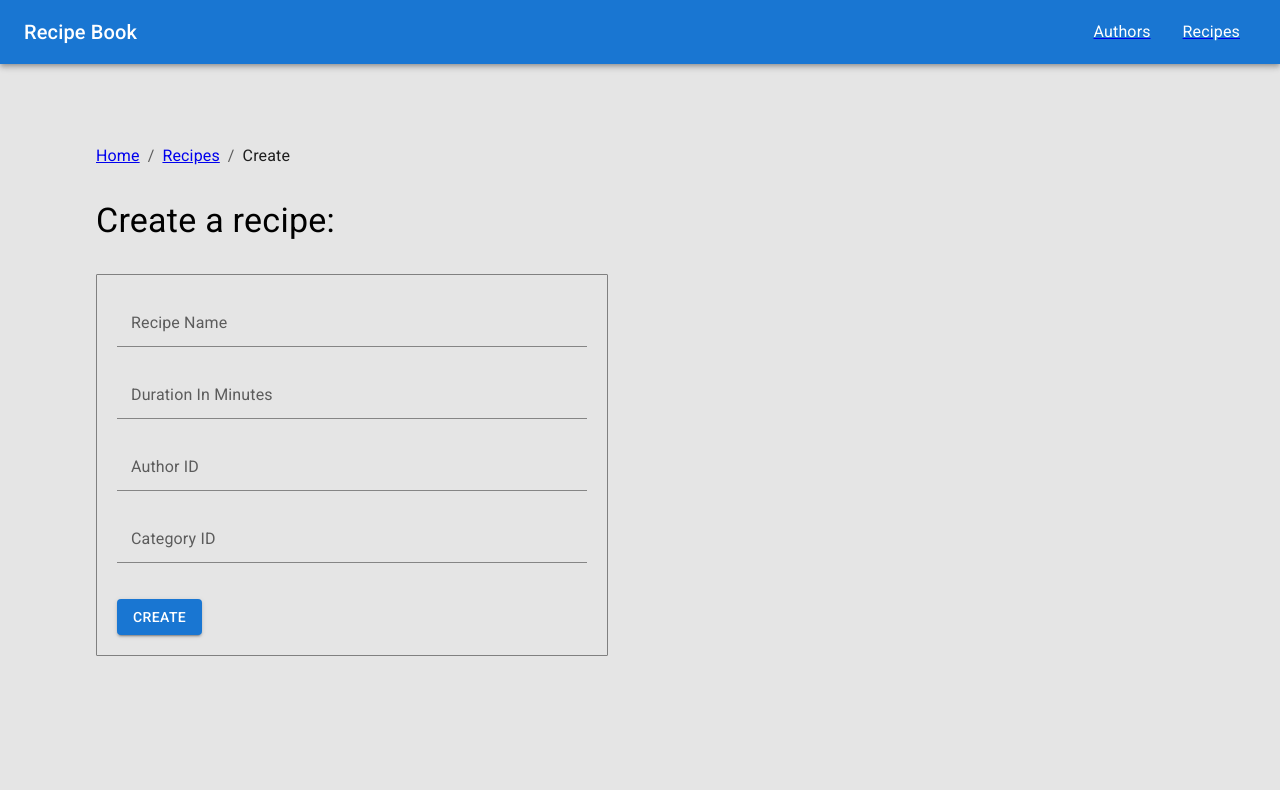
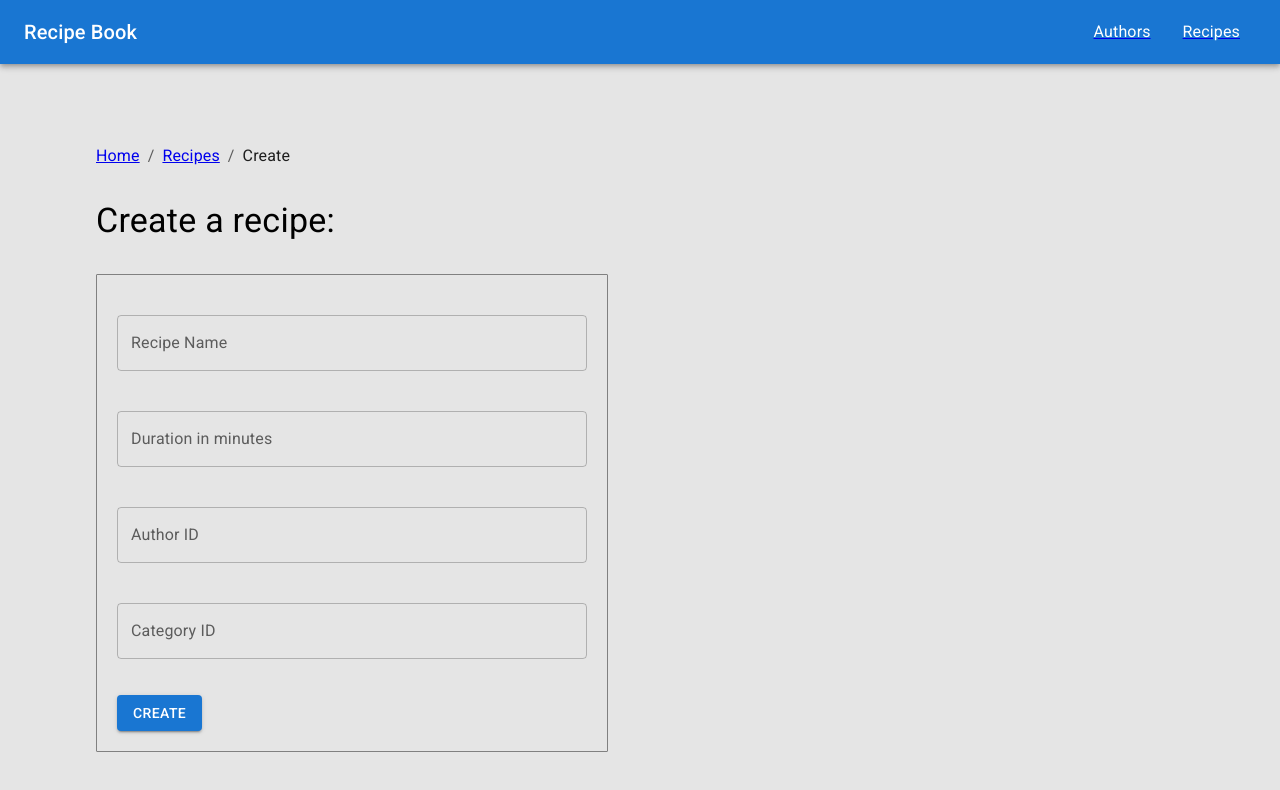
Before and after one commit to andrewek/recipe-book-front, a React (Create React App) app: page /recipes/create in a window 1280 px wide. Shown: the top 790 px of the page. Built offline with nearby package versions, Linux system fonts and the light colour scheme.

Commit message:
Semi-incorporation of react-form-hook. Proved to not be especially useful with our tiny forms.

```diff
--- a/package.json
+++ b/package.json
@@ -13,6 +13,7 @@
     "graphql": "^16.6.0",
     "react": "^18.2.0",
     "react-dom": "^18.2.0",
+    "react-hook-form": "^7.37.0",
     "react-router-dom": "^6.4.2",
     "react-scripts": "5.0.1",
     "web-vitals": "^2.1.4"
--- a/src/pages/author-create.js
+++ b/src/pages/author-create.js
@@ -6,33 +6,32 @@ import {
   Breadcrumbs,
   Button,
   FormControl,
-  Input,
-  InputLabel,
+  TextField,
 } from "@mui/material"
 import { useState } from "react";
+import { useForm } from "react-hook-form";
 
 function AuthorCreate() {
   const navigate = useNavigate();
-
 
   // ----> FORM CONTROLS.
   const initialFormState = {
     name: "",
   };
-  const [author, setAuthor] = useState({ ...initialFormState });
+  const { register, handleSubmit } = useForm({ defaultValues: { ...initialFormState }});
+  // const [author, setAuthor] = useState({ ...initialFormState });
 
-  const handleChange = ({ target }) => {
-    const { value } = target;
+  // const handleChange = ({ target }) => {
+  //   const { value } = target;
 
-    setAuthor({
-      ...author,
-      [target.name]: value
-    });
-  }
+  //   setAuthor({
+  //     ...author,
+  //     [target.name]: value
+  //   });
+  // }
 
-  const handleSubmit = async (e) => {
-    e.preventDefault();
-    await AuthorCreate({ variables: author });
+  const onSubmit = async (data) => {
+    await AuthorCreate({ variables: data });
     if (!error) navigate("/authors");
   }
 
@@ -64,26 +63,25 @@ function AuthorCreate() {
 
       <Typography my={4} variant="h4" component="h1">Sign up an author:</Typography>
 
-      <form onSubmit={handleSubmit} style={{
+      <form onSubmit={handleSubmit(onSubmit)} style={{
         border: "1px solid grey",
         borderRadius: 1,
         padding: "20px 20px"
       }}>
         <FormControl
           noValidate
-          autoComplete="off"
           sx={{
             width: "100%",
             py: "20px",
           }}
         >
-          <Input
+          <TextField {...register("name")}
             id="name"
             name="name"
-            variant="outlined-basic"
-            onInput={handleChange}
+            label="Author Name"
+            variant="outlined"
+            autoComplete="off"
           />
-          <InputLabel htmlFor="name">Author Name</InputLabel>
         </FormControl>
 
         <Box mt={2}>
--- a/src/pages/recipe-create.js
+++ b/src/pages/recipe-create.js
@@ -6,8 +6,7 @@ import {
   Breadcrumbs,
   Button,
   FormControl,
-  Input,
-  InputLabel,
+  TextField,
 } from "@mui/material"
 import { useState } from "react";
 
@@ -86,64 +85,68 @@ export default function RecipeCreate() {
             py: "20px",
           }}
         >
-          <Input
+          <TextField
             id="name"
             name="name"
-            variant="outlined-basic"
+            variant="outlined"
+            label="Recipe Name"
+            autoComplete="off"
             onInput={handleChange}
           />
-          <InputLabel htmlFor="name">Recipe Name</InputLabel>
         </FormControl>
 
         <FormControl
           noValidate
-          autoComplete="off"
           sx={{
             width: "100%",
             py: "20px",
           }}
         >
-          <Input
+          <TextField
             id="durationInMinutes"
             name="durationInMinutes"
-            variant="outlined-basic"
+            variant="outlined"
+            label="Duration in minutes"
+            inputProps={{ inputMode: "numeric", pattern: "[0-9]*" }}
+            autoComplete="off"
             onInput={handleChange}
           />
-          <InputLabel htmlFor="durationInMinutes">Duration In Minutes</InputLabel>
         </FormControl>
 
         <FormControl
           noValidate
-          autoComplete="off"
           sx={{
             width: "100%",
             py: "20px",
           }}
         >
-          <Input
+          <TextField
             id="authorId"
             name="authorId"
-            variant="outlined-basic"
+            variant="outlined"
+            label="Author ID"
+            inputProps={{ inputMode: "numeric", pattern: "[0-9]*" }}
+            autoComplete="off"
             onInput={handleChange}
           />
-          <InputLabel htmlFor="authorId">Author ID</InputLabel>
         </FormControl>
 
         <FormControl
           noValidate
-          autoComplete="off"
           sx={{
             width: "100%",
             py: "20px",
           }}
         >
-          <Input
+          <TextField
             id="categoryId"
             name="categoryId"
-            variant="outlined-basic"
+            variant="outlined"
+            label="Category ID"
+            inputProps={{ inputMode: "numeric", pattern: "[0-9]*" }}
+            autoComplete="off"
             onInput={handleChange}
           />
-          <InputLabel htmlFor="categoryId">Category ID</InputLabel>
         </FormControl>
 
         <Box mt={2}>
```
Also changed, not shown: 1 other file (tests, documents, lock files or other folders).
